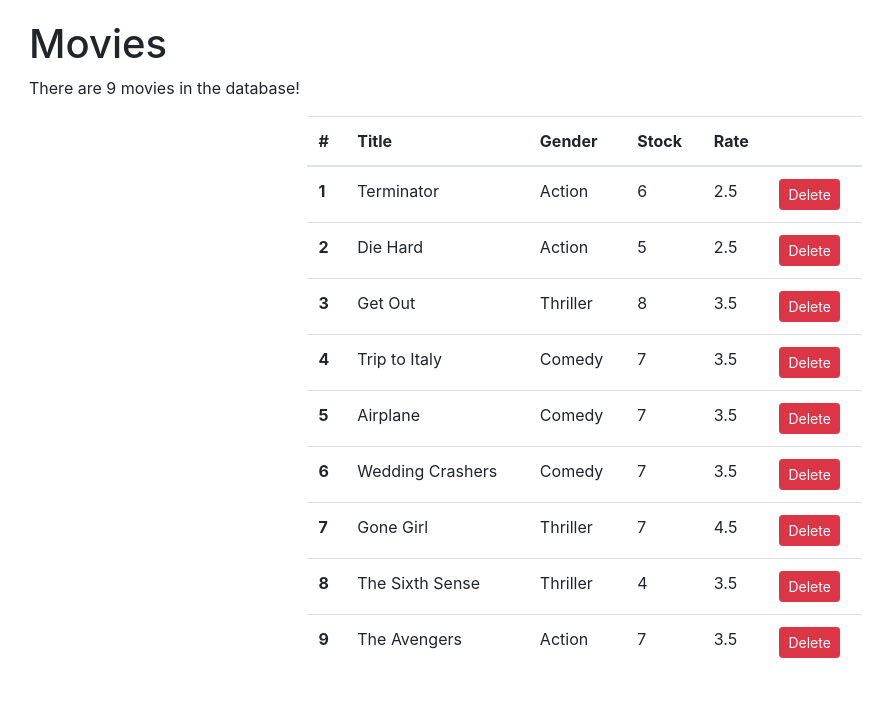
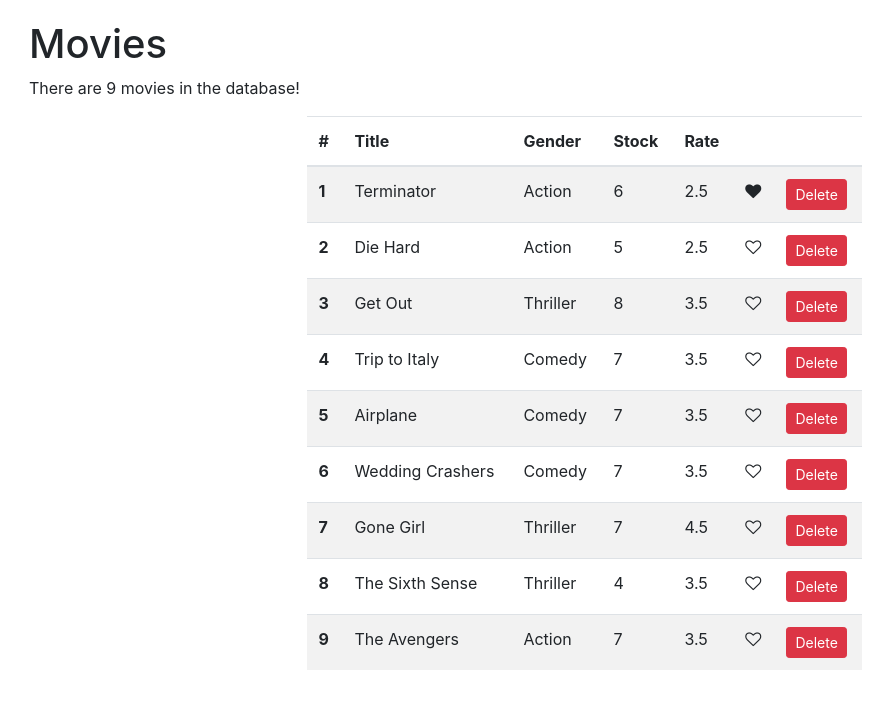
Before and after one commit to haris-begluk/react-vidly-m, a React (Create React App) app: page /movies/1 in a window 1280 px wide. Shown: the top 708 px of the page, without its empty margins (56-949 px from the left). Built offline with nearby package versions, Linux system fonts and the light colour scheme.

Commit message:
Exercise like component

```diff
--- /dev/null
+++ b/src/components/common/like.jsx
@@ -0,0 +1,14 @@
+import React from "react";
+
+const Like = props => {
+  let classes = props.liked ? "fa fa-heart" : "fa fa-heart-o";
+  return (
+    <i
+      className={classes}
+      style={{ cursor: "pointer" }}
+      onClick={props.onClick}
+    />
+  );
+};
+
+export default Like;
--- a/src/components/movies.jsx
+++ b/src/components/movies.jsx
@@ -1,5 +1,6 @@
 import React, { Component } from "react";
 import { getMovies } from "../services/fakeMovieService";
+import Like from "./common/like";
 
 class Movies extends Component {
   numCount = 0;
@@ -14,6 +15,16 @@
     this.setState({ movies });
     this.numCount = 0;
   };
+
+  handleLike = movie => {
+    //console.log("Like", movie);
+    const movies = [...this.state.movies];
+    let index = movies.indexOf(movie);
+    movies[index] = { ...movies[index] };
+    movies[index].liked = !movies[index].liked;
+    this.setState({ movies });
+    this.numCount = 0;
+  };
   render() {
     if (this.state.movies.length === 0)
       return <h1>There are no movies in the database!</h1>;
@@ -21,7 +32,7 @@
     return (
       <React.Fragment>
         <p>There are {this.state.movies.length} movies in the database!</p>
-        <table className="table col-md-6 offset-md-3">
+        <table className="table table-striped col-md-6 offset-md-3">
           <thead>
             <tr>
               <th scope="col">#</th>
@@ -29,6 +40,7 @@
               <th scope="col">Gender</th>
               <th scope="col">Stock</th>
               <th scope="col">Rate</th>
+              <th />
               <th />
             </tr>
           </thead>
@@ -41,6 +53,12 @@
                   <td>{movie.genre.name}</td>
                   <td>{movie.numberInStock}</td>
                   <td>{movie.dailyRentalRate}</td>
+                  <td>
+                    <Like
+                      liked={movie.liked}
+                      onClick={() => this.handleLike(movie)}
+                    />
+                  </td>
                   <td>
                     <button
                       className="btn btn-danger btn-sm"
--- a/src/services/fakeMovieService.js
+++ b/src/services/fakeMovieService.js
@@ -7,7 +7,8 @@
     genre: { _id: "5b21ca3eeb7f6fbccd471818", name: "Action" },
     numberInStock: 6,
     dailyRentalRate: 2.5,
-    publishDate: "2018-01-03T19:04:28.809Z"
+    publishDate: "2018-01-03T19:04:28.809Z",
+    liked: true
   },
   {
     _id: "5b21ca3eeb7f6fbccd471816",
```
